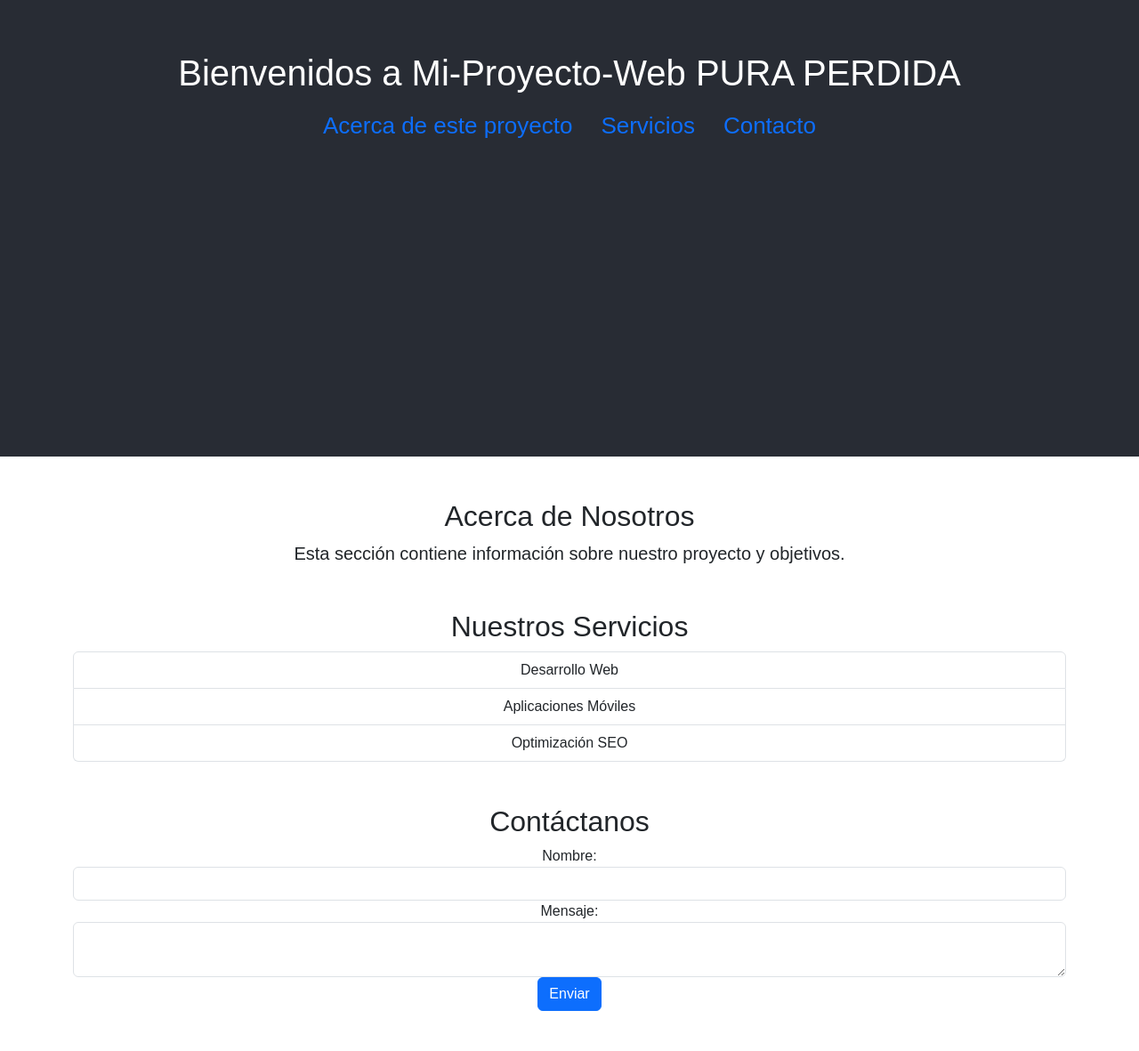
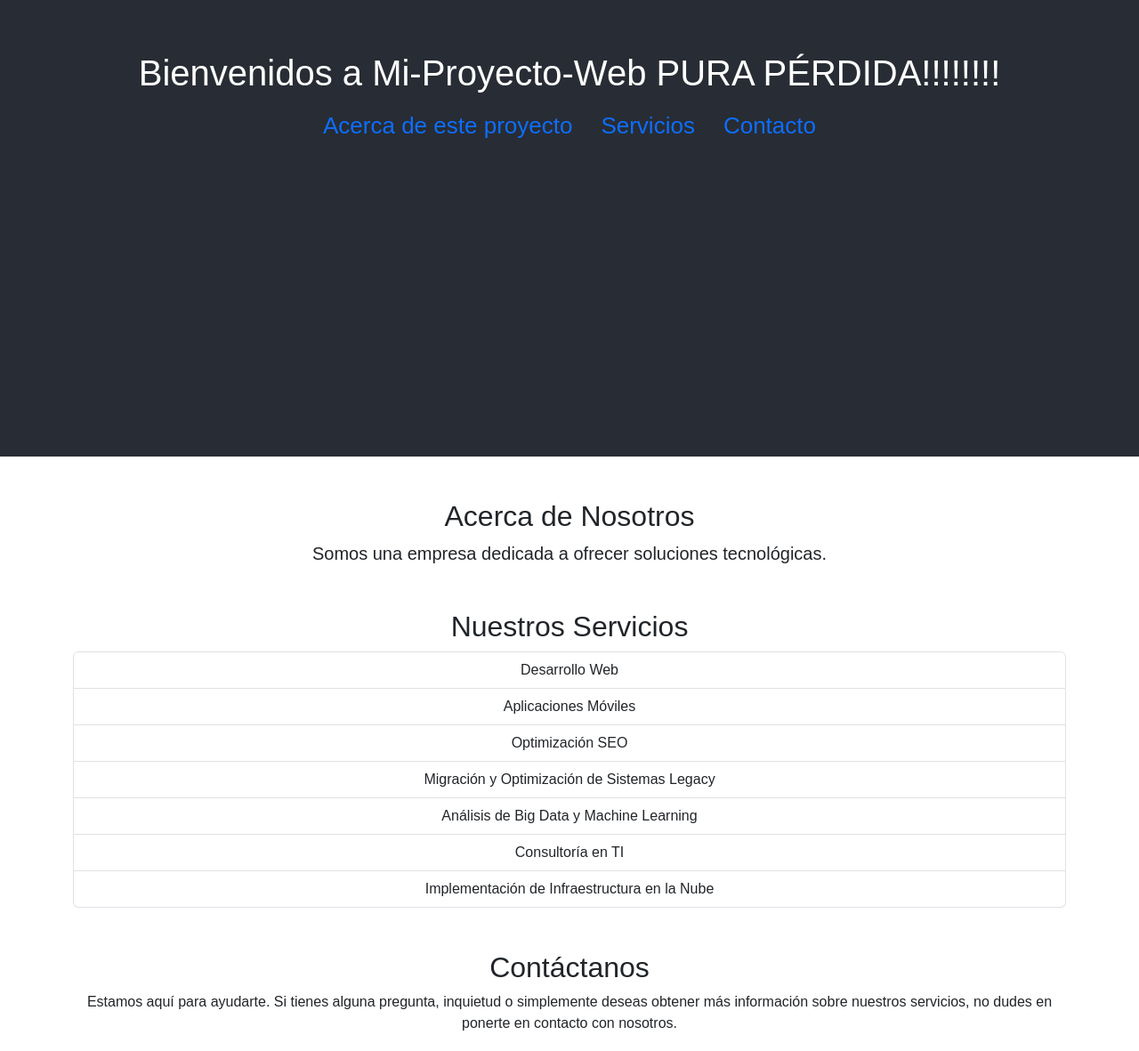
Before and after one commit to Uriel-45/mi-app-umg, a React (Create React App) app: page / in a window 1280 px wide. Shown: the part 287-1468 px from the top of the page at 89% size. Built offline with nearby package versions, Linux system fonts and the light colour scheme; no server answers.

Commit message:
modificaciones finales

```diff
--- a/src/About.js
+++ b/src/About.js
@@ -4,7 +4,7 @@ function About() {
   return (
     <section id="about" className="my-5">
       <h2 className="text-center">Acerca de Nosotros</h2>
-      <p className="lead text-center">Esta sección contiene información sobre nuestro proyecto y objetivos.</p>
+      <p className="lead text-center">Somos una empresa dedicada a ofrecer soluciones tecnológicas.</p>
     </section>
   );
 }
--- a/src/App.js
+++ b/src/App.js
@@ -9,7 +9,7 @@ function App() {
   return (
     <div className="App">
       <header className="App-header">
-        <h1>Bienvenidos a Mi-Proyecto-Web PURA PERDIDA</h1>
+        <h1>Bienvenidos a Mi-Proyecto-Web PURA PÉRDIDA!!!!!!!!</h1>
         <nav>
           <ul className="nav justify-content-center">
             <li className="nav-item">
@@ -42,11 +42,18 @@ function App() {
             <li className="list-group-item">Desarrollo Web</li>
             <li className="list-group-item">Aplicaciones Móviles</li>
             <li className="list-group-item">Optimización SEO</li>
+            <li className="list-group-item">Migración y Optimización de Sistemas Legacy</li>
+            <li className="list-group-item">Análisis de Big Data y Machine Learning</li>
+            <li className="list-group-item">Consultoría en TI</li>
+            <li className="list-group-item">Implementación de Infraestructura en la Nube</li>
           </ul>
         </section>
 
         <section id="contact" className="my-5">
           <h2 className="text-center">Contáctanos</h2>
+          <p className="text-center">
+    Estamos aquí para ayudarte. Si tienes alguna pregunta, inquietud o simplemente deseas obtener más información sobre nuestros servicios, no dudes en ponerte en contacto con nosotros.
+  </p>
           <form id="contactForm" className="text-center">
             <div className="form-group">
               <label htmlFor="name">Nombre:</label>
--- a/src/DataDisplay.js
+++ b/src/DataDisplay.js
@@ -2,7 +2,7 @@ import { useEffect } from 'react';
 
 function DataDisplay() {
   useEffect(() => {
-    const apiUrl = 'https://jsonplaceholder.typicode.com/posts'; // Reemplaza con la URL de tu API real
+    const apiUrl = 'https://jsonplaceholder.typicode.com/posts';
 
     fetch(apiUrl)
       .then(response => {
```
Also changed, not shown: src/index.js (+5 -5 lines).
